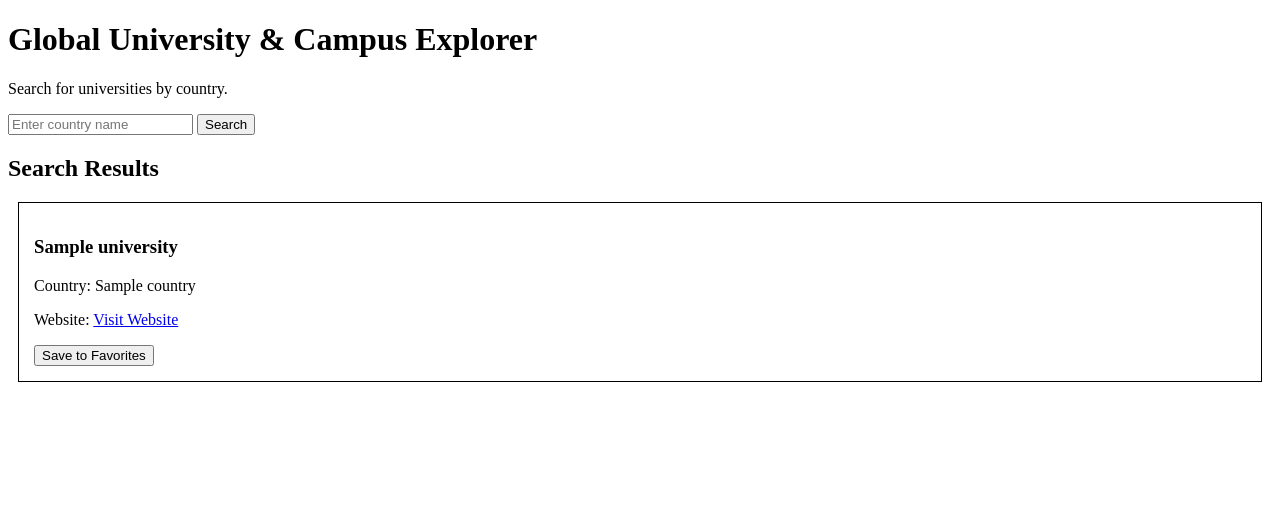
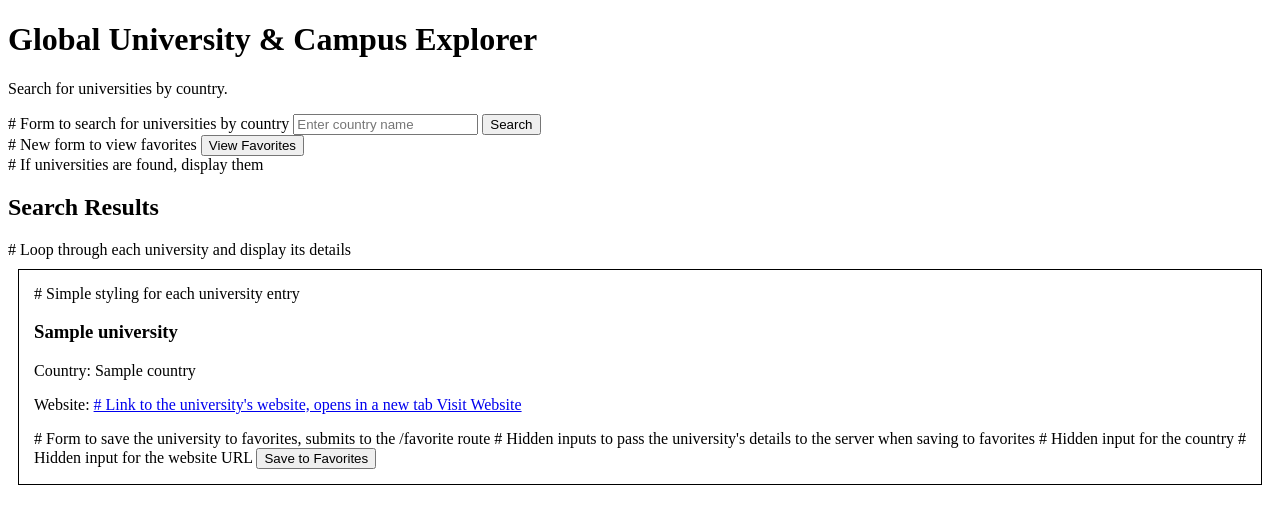
Before and after one commit to hcyber7/global-university-campus-explorer, a Flask app: template templates/index.html in a window 1280 px wide. Shown: the top 524 px of the page. Run offline with Flask 3, Linux system fonts and the light colour scheme; the template is opened without the code that fills it: most values are stand-ins (such as "Sample title", 1, 10 or a date in 2020).

Commit message:
Added View favorites Feature on Home Page

```diff
--- a/templates/index.html
+++ b/templates/index.html
@@ -11,8 +11,8 @@
 
     <p>Search for universities by country.</p>
 
-    <form method="POST">
 
+<form method="POST">   # Form to search for universities by country
 <input
     type="text"
     name="country"
@@ -21,16 +21,21 @@
 >
 
         <button type="submit">Search</button>
+</form>
 
-    </form>
 
-{% if universities %}
+<form action="/favorites">   # New form to view favorites
+    <button type="submit">View Favorites</button>
+</form>
+
+
+{% if universities %}    # If universities are found, display them
 
     <h2>Search Results</h2>
 
-    {% for university in universities %}
+    {% for university in universities %}  # Loop through each university and display its details
 
-        <div style="border:1px solid black; padding:15px; margin:10px;">
+        <div style="border:1px solid black; padding:15px; margin:10px;">    # Simple styling for each university entry
 
             <h3>{{ university.name }}</h3>
 
@@ -38,16 +43,16 @@
 
             <p>
                 Website:
-                <a href="{{ university.web_pages[0] }}" target="_blank">
+                <a href="{{ university.web_pages[0] }}" target="_blank">  # Link to the university's website, opens in a new tab
                     Visit Website
                 </a>
             </p>
 
-        <form method="POST" action="/favorite">
+        <form method="POST" action="/favorite">  # Form to save the university to favorites, submits to the /favorite route
 
-            <input type="hidden" name="name" value="{{ university.name }}">
-            <input type="hidden" name="country" value="{{ university.country }}">
-            <input type="hidden" name="website" value="{{ university.web_pages[0] }}">
+            <input type="hidden" name="name" value="{{ university.name }}">  # Hidden inputs to pass the university's details to the server when saving to favorites
+            <input type="hidden" name="country" value="{{ university.country }}"> # Hidden input for the country
+            <input type="hidden" name="website" value="{{ university.web_pages[0] }}"> # Hidden input for the website URL
 
             <button type="submit">Save to Favorites</button>
 
@@ -57,7 +62,7 @@
 
     {% endfor %}
 
-{% elif searched_country %}
+{% elif searched_country %}   # If a search was made but no universities were found, display a message
 
     <h2>No universities found for "{{ searched_country }}"</h2>
 
```
Also changed, not shown: data/universities.db.
